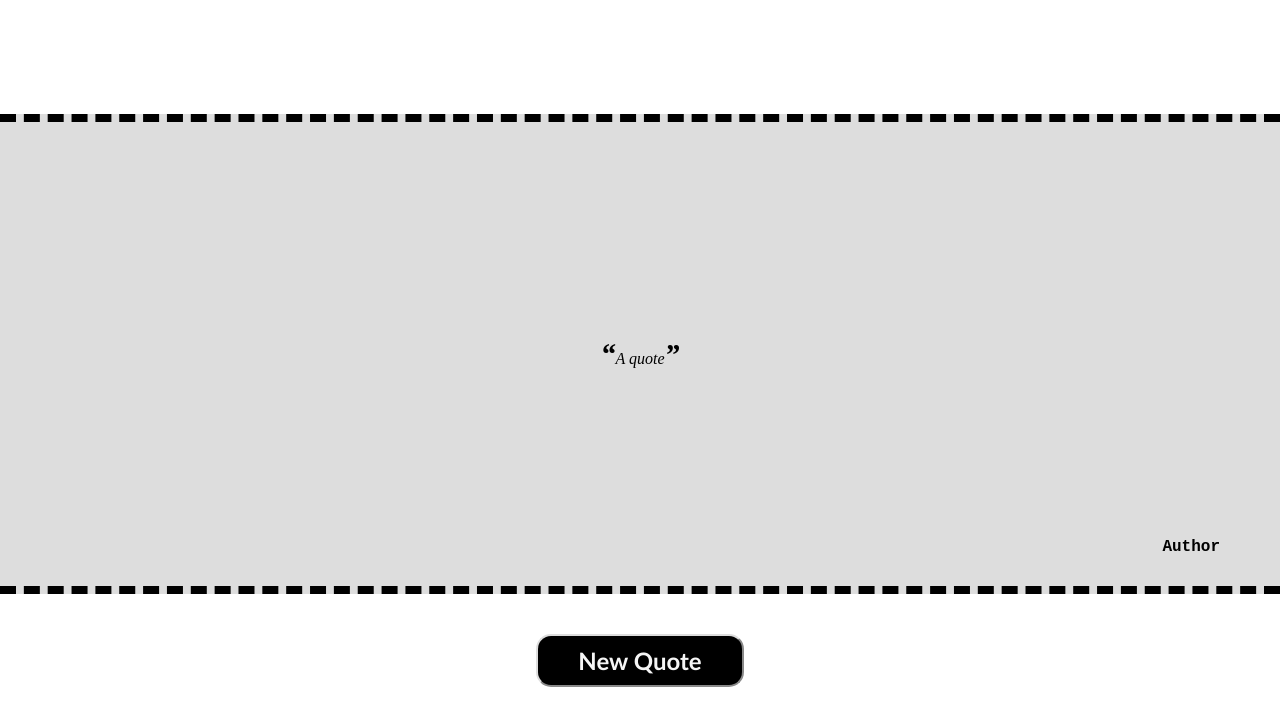
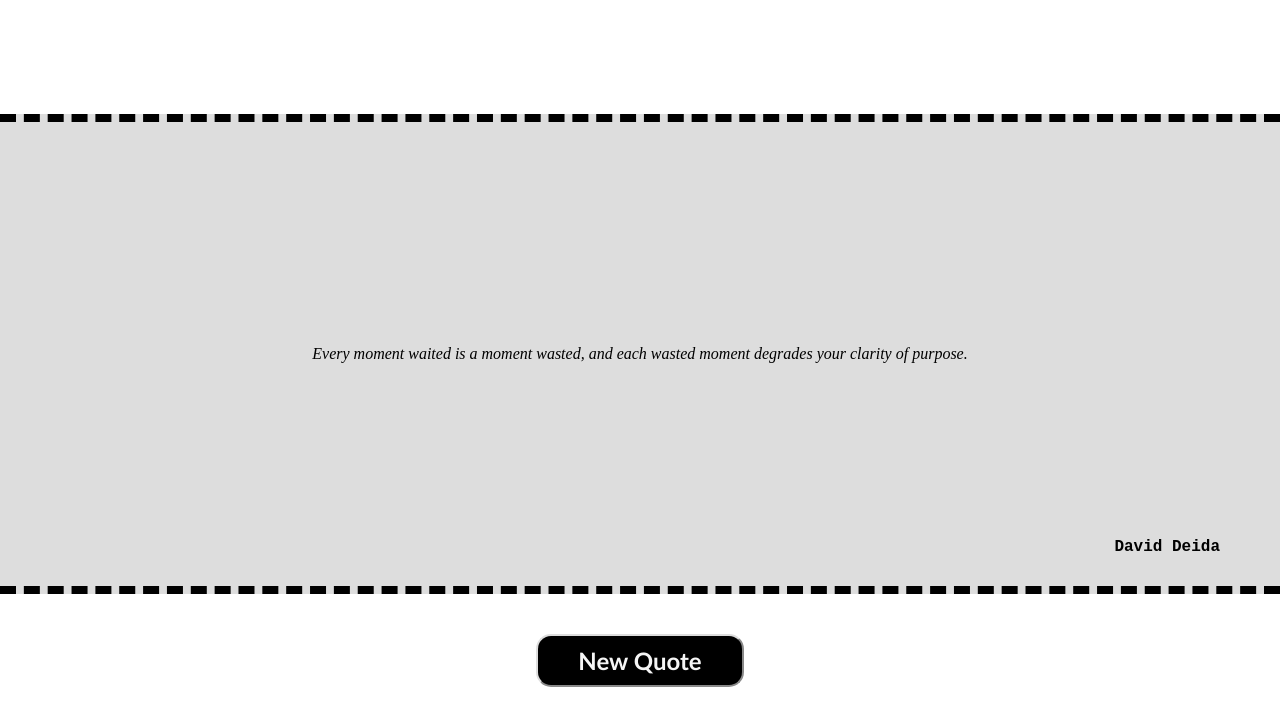
Before and after one commit to Ha0177/random-quote-generator, a plain HTML site: page index.html in a window 1280 px wide. Drawn offline with Linux system fonts and the light colour scheme.

Commit message:
Add quote display logic

```diff
--- a/index.html
+++ b/index.html
@@ -9,7 +9,7 @@
 <body>
     <div class="quote-container">
 
-        <p class="quote"><span>“</span>A quote<span>”</span></p>
+        <p class="quote">A quote</p>
 
         <div class="author">
         <p class="author">Author</p>
--- a/script.js
+++ b/script.js
@@ -1,4 +1,25 @@
 const quotes = [
-    "I am the reason I still have a chance.",
+    { text: "I am the reason I still have a chance.", author: "Davind Goggins"},
 
-]
+    { text: "Thus man of all creatures is more than a creature, he is also a creator.", author: "Maxwell Maltz"},
+
+    { text: "Every moment waited is a moment wasted, and each wasted moment degrades your clarity of purpose.", author: "David Deida"},
+
+    { text: "The present and the future depend on learning new habits and new ways of looking at old problems. There simply isn’t any future in digging continually into the past.", author: "Maxwell Maltz"},
+
+    { text: "You make mistakes. Mistakes don’t make you anything.", author: "Maxwell Maltz"},
+
+    { text: "If you are stressfully avoiding your fear, you cannot relax into the fearless.", author: "David Deida"},
+];
+
+const quoteElement = document.querySelector('.quote');
+const authorElement = document.querySelector('.author p')
+
+function displayRandomQuote() {
+    const randomIndex = Math.floor(Math.random() * quotes.length)
+    const randomQuote = quotes[randomIndex];
+    quoteElement.textContent = randomQuote.text;
+    authorElement.textContent = randomQuote.author;
+}
+document.querySelector('.new-quote').addEventListener('click', displayRandomQuote);
+displayRandomQuote();
--- a/style.css
+++ b/style.css
@@ -50,8 +50,3 @@ p.quote {
     font-weight: 100;
     font-style: italic;
 }
-
-span {
-    font-weight: 900;
-    font-size: 30px;
-}
```
